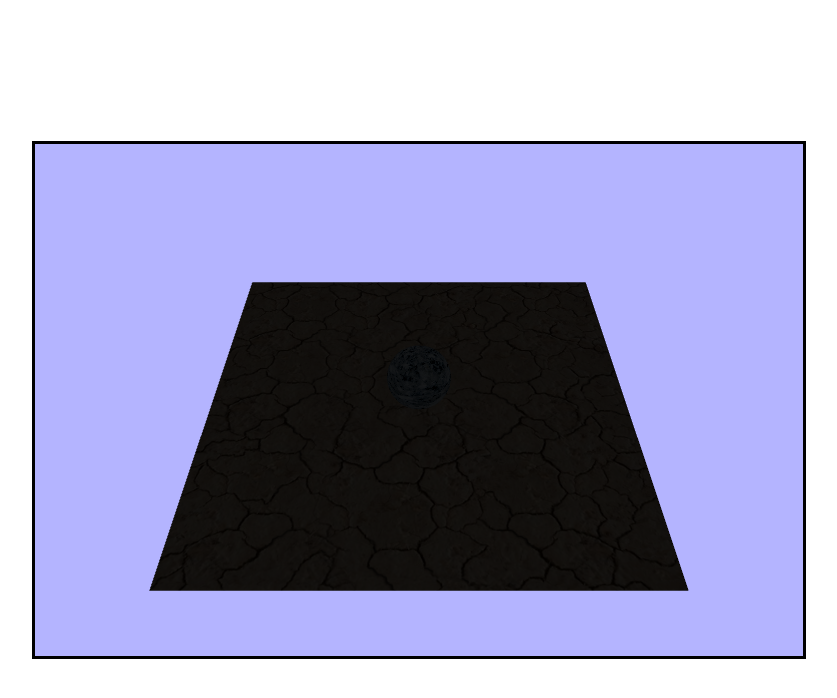
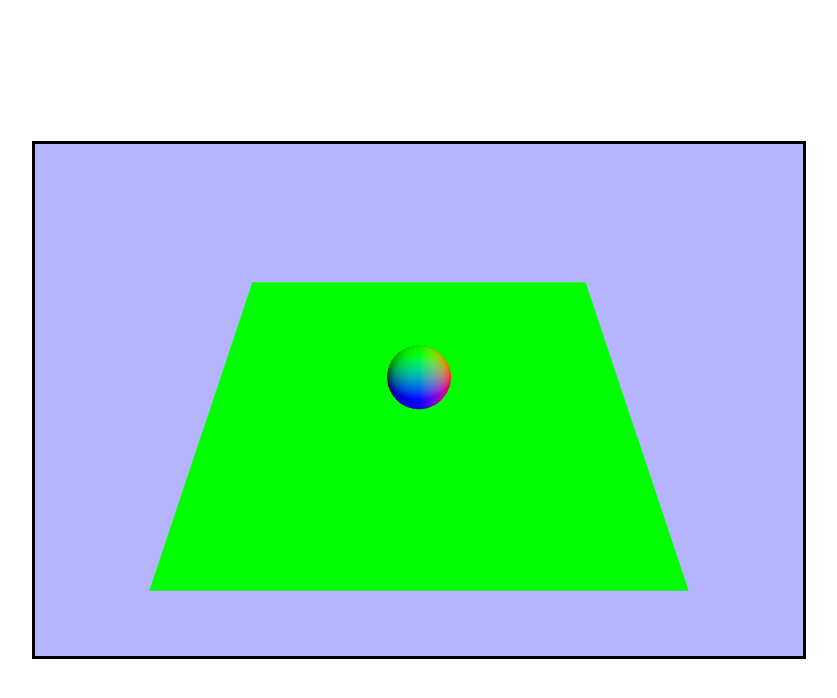
Before and after one commit to dollybuzz/illumination_pointlight, a plain HTML site: page index.html in a window 1280 px wide. Shown: the whole page, without its empty margins (221-1058 px from the left). Drawn offline with Linux system fonts and the light colour scheme.

Commit message:
finished todo #2

```diff
--- a/index.html
+++ b/index.html
@@ -23,8 +23,8 @@
 <script src="misc/camera.orbit.js"></script>
 <script src="app.js"></script>
 
-<!-- Don't bother looking for app icon -->
-<link rel="shortcut icon" href="">
+<!-- Don't bother looking for app icon, included # symbol in href to remove favicon error -->
+<link rel="shortcut icon" href="#">
 
 <style>
     /* center the canvas on the screen */
--- a/shaders/phong.directionlit.fs.glsl
+++ b/shaders/phong.directionlit.fs.glsl
@@ -11,8 +11,11 @@ varying vec3 vWorldPosition;
 void main(void) {
     // todo - diffuse contribution
     // 1. normalize the light direction and store in a separate variable
+    vec3 nLightDirection = normalize(uLightDirection);
     // 2. normalize the world normal and store in a separate variable
+    vec3 nWorldNormal = normalize(vWorldNormal);
     // 3. calculate the lambert term
+
 
     // todo - specular contribution
     // 1. in world space, calculate the direction from the surface point to the eye (normalized)
@@ -30,5 +33,5 @@ void main(void) {
     // vec3 specularColor = todo;
     vec3 finalColor = ambient; // + diffuseColor + specularColor;
 
-    gl_FragColor = vec4(finalColor, 1.0);
+    gl_FragColor = vec4(nWorldNormal, 1.0);
 }
```
